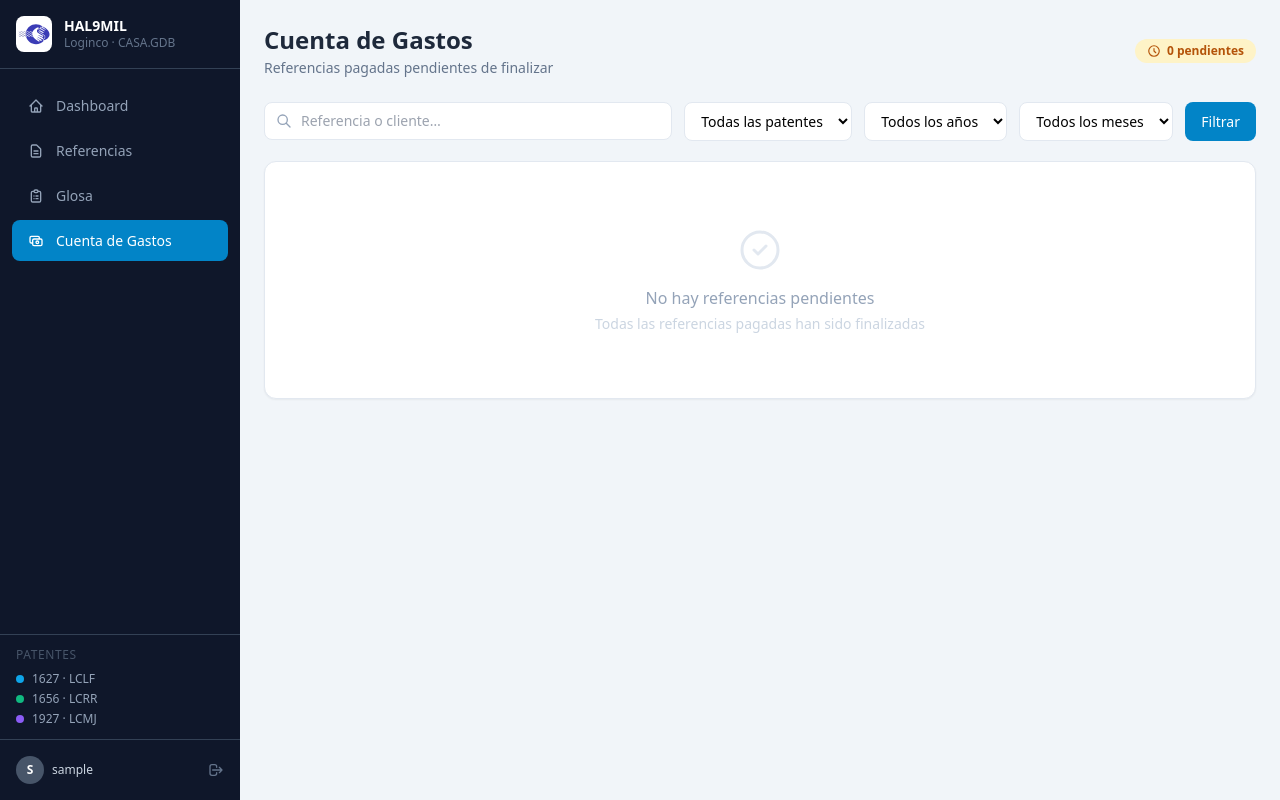
After one commit to Agencia-Aduanal-Loginco/Proyecto_HAL9MIL, a Django app: page /cuenta-gastos/ in a window 1280 px wide. The commit adds this page. Run offline with Django 5.2, Linux system fonts and the light colour scheme; a user stored in the database is signed in; tables that the repository leaves empty hold one stand-in row (values such as "Sample post"); some libraries are stand-ins or nearby versions.

Commit message:
Implementacion de modulo de Cuenta de Gastos

```diff
--- a/referencias/urls.py
+++ b/referencias/urls.py
@@ -10,5 +10,7 @@ urlpatterns = [
     path('glosa/urgente/<int:pk>/',           views.glosa_urgente,      name='glosa_urgente'),
     path('glosa/registrar/<int:pk>/',         views.glosa_registrar,    name='glosa_registrar'),
     path('glosa/concluir/<int:pk>/',          views.glosa_concluir,     name='glosa_concluir'),
+    path('cuenta-gastos/',                    views.cuenta_gastos,           name='cuenta_gastos'),
+    path('cuenta-gastos/finalizar/<int:pk>/', views.cuenta_gastos_finalizar,  name='cuenta_gastos_finalizar'),
     path('api/sync/',                    sync_views.sync_endpoint, name='api_sync'),
 ]
--- a/referencias/views.py
+++ b/referencias/views.py
@@ -9,7 +9,7 @@ from django.shortcuts import get_object_or_404, redirect, render
 from django.utils import timezone
 from django.views.decorators.http import require_POST
 
-from .models import GlosaRegistro, Referencia
+from .models import CuentaGastos, GlosaRegistro, Referencia
 
 
 # ---------------------------------------------------------------------------
@@ -443,6 +443,89 @@ def glosa_concluir(request, pk):
 # Glosa — Dashboard estadístico
 # ---------------------------------------------------------------------------
 
+# ---------------------------------------------------------------------------
+# Cuenta de Gastos
+# ---------------------------------------------------------------------------
+
+@login_required
+def cuenta_gastos(request):
+    qs = (
+        Referencia.objects
+        .filter(num_operacion__gt='', linea_captura__gt='', es_rectificacion=False)
+        .filter(cuenta_gastos__isnull=True)
+        .prefetch_related('contenedores', 'guias')
+    )
+
+    q = request.GET.get('q', '').strip()
+    if q:
+        qs = qs.filter(
+            Q(num_refe__icontains=q) | Q(nombre_cliente__icontains=q)
+        ).distinct()
+
+    patente = request.GET.get('patente', '')
+    if patente:
+        qs = qs.filter(patente=patente)
+
+    año = request.GET.get('año', '')
+    if año:
+        qs = qs.filter(fecha_pago__year=año)
+
+    mes = request.GET.get('mes', '')
+    if mes:
+        qs = qs.filter(fecha_pago__month=mes)
+
+    qs = qs.order_by('-fecha_pago')
+
+    años_disponibles = (
+        Referencia.objects
+        .filter(num_operacion__gt='', linea_captura__gt='', fecha_pago__isnull=False)
+        .values_list('fecha_pago__year', flat=True)
+        .distinct()
+        .order_by('-fecha_pago__year')
+    )
+    meses = [
+        (1,'Ene'),(2,'Feb'),(3,'Mar'),(4,'Abr'),(5,'May'),(6,'Jun'),
+        (7,'Jul'),(8,'Ago'),(9,'Sep'),(10,'Oct'),(11,'Nov'),(12,'Dic'),
+    ]
+
+    paginador = Paginator(qs, 50)
+    pagina    = paginador.get_page(request.GET.get('page', 1))
+
+    ctx = {
+        'page':             pagina,
+        'q':                q,
+        'filtro_patente':   patente,
+        'filtro_año':       año,
+        'filtro_mes':       mes,
+        'total':            qs.count(),
+        'años_disponibles': años_disponibles,
+        'meses':            meses,
+    }
+    return render(request, 'referencias/cuenta_gastos.html', ctx)
+
+
+@login_required
+@require_POST
+def cuenta_gastos_finalizar(request, pk):
+    if not request.user.is_staff:
+        return redirect('cuenta_gastos')
+    ref = get_object_or_404(
+        Referencia,
+        pk=pk,
+        num_operacion__gt='',
+        linea_captura__gt='',
+    )
+    CuentaGastos.objects.get_or_create(
+        referencia=ref,
+        defaults={
+            'nota':               request.POST.get('nota', '').strip(),
+            'fecha_finalizacion': timezone.now(),
+            'finalizado_por':     request.user,
+        },
+    )
+    return redirect('cuenta_gastos')
+
+
 @login_required
 def glosa_dashboard(request):
     now   = timezone.localtime()
--- a/templates/base.html
+++ b/templates/base.html
@@ -56,12 +56,20 @@
         Referencias
       </a>
       <a href="{% url 'glosa' %}"
-         class="sidebar-link {% if request.resolver_match.url_name == 'glosa' %}active{% endif %}">
+         class="sidebar-link {% if request.resolver_match.url_name == 'glosa' or request.resolver_match.url_name == 'glosa_dashboard' %}active{% endif %}">
         <svg class="w-4 h-4" fill="none" stroke="currentColor" viewBox="0 0 24 24">
           <path stroke-linecap="round" stroke-linejoin="round" stroke-width="2"
             d="M9 5H7a2 2 0 00-2 2v12a2 2 0 002 2h10a2 2 0 002-2V7a2 2 0 00-2-2h-2M9 5a2 2 0 002 2h2a2 2 0 002-2M9 5a2 2 0 012-2h2a2 2 0 012 2m-3 7h3m-3 4h3m-6-4h.01M9 16h.01"/>
         </svg>
         Glosa
+      </a>
+      <a href="{% url 'cuenta_gastos' %}"
+         class="sidebar-link {% if request.resolver_match.url_name == 'cuenta_gastos' or request.resolver_match.url_name == 'cuenta_gastos_finalizar' %}active{% endif %}">
+        <svg class="w-4 h-4" fill="none" stroke="currentColor" viewBox="0 0 24 24">
+          <path stroke-linecap="round" stroke-linejoin="round" stroke-width="2"
+            d="M17 9V7a2 2 0 00-2-2H5a2 2 0 00-2 2v6a2 2 0 002 2h2m2 4h10a2 2 0 002-2v-6a2 2 0 00-2-2H9a2 2 0 00-2 2v6a2 2 0 002 2zm7-5a2 2 0 11-4 0 2 2 0 014 0z"/>
+        </svg>
+        Cuenta de Gastos
       </a>
     </nav>
 
--- /dev/null
+++ b/templates/referencias/cuenta_gastos.html
@@ -0,0 +1,300 @@
+{% extends "base.html" %}
+{% block title %}Cuenta de Gastos · HAL9MIL{% endblock %}
+
+{% block content %}
+<div class="p-6">
+
+  <!-- Header -->
+  <div class="mb-6 flex items-center justify-between">
+    <div>
+      <h1 class="text-2xl font-bold text-slate-800">Cuenta de Gastos</h1>
+      <p class="text-slate-500 text-sm mt-0.5">Referencias pagadas pendientes de finalizar</p>
+    </div>
+    <div class="flex items-center gap-2">
+      <span class="inline-flex items-center gap-1.5 rounded-full bg-amber-100 text-amber-700 text-xs font-semibold px-3 py-1">
+        <svg class="w-3.5 h-3.5" fill="none" stroke="currentColor" viewBox="0 0 24 24">
+          <path stroke-linecap="round" stroke-linejoin="round" stroke-width="2"
+            d="M12 8v4l3 3m6-3a9 9 0 11-18 0 9 9 0 0118 0z"/>
+        </svg>
+        {{ total }} pendiente{{ total|pluralize:"s" }}
+      </span>
+    </div>
+  </div>
+
+  <!-- Filtros -->
+  <form method="get" class="mb-5 flex flex-wrap gap-3">
+    <!-- Búsqueda -->
+    <div class="flex-1 min-w-52">
+      <div class="relative">
+        <svg class="absolute left-3 top-1/2 -translate-y-1/2 w-4 h-4 text-slate-400"
+             fill="none" stroke="currentColor" viewBox="0 0 24 24">
+          <path stroke-linecap="round" stroke-linejoin="round" stroke-width="2"
+            d="M21 21l-6-6m2-5a7 7 0 11-14 0 7 7 0 0114 0z"/>
+        </svg>
+        <input type="text" name="q" value="{{ q }}"
+               placeholder="Referencia o cliente…"
+               class="w-full pl-9 pr-3 py-2 text-sm border border-slate-200 rounded-lg focus:outline-none focus:ring-2 focus:ring-sky-500 bg-white">
+      </div>
+    </div>
+
+    <!-- Patente -->
+    <select name="patente"
+            class="text-sm border border-slate-200 rounded-lg px-3 py-2 bg-white focus:outline-none focus:ring-2 focus:ring-sky-500">
+      <option value="">Todas las patentes</option>
+      <option value="1627" {% if filtro_patente == "1627" %}selected{% endif %}>1627 · LCLF</option>
+      <option value="1656" {% if filtro_patente == "1656" %}selected{% endif %}>1656 · LCRR</option>
+      <option value="1927" {% if filtro_patente == "1927" %}selected{% endif %}>1927 · LCMJ</option>
+    </select>
+
+    <!-- Año -->
+    <select name="año"
+            class="text-sm border border-slate-200 rounded-lg px-3 py-2 bg-white focus:outline-none focus:ring-2 focus:ring-sky-500">
+      <option value="">Todos los años</option>
+      {% for a in años_disponibles %}
+        <option value="{{ a }}" {% if filtro_año == a|stringformat:"s" %}selected{% endif %}>{{ a }}</option>
+      {% endfor %}
+    </select>
+
+    <!-- Mes -->
+    <select name="mes"
+            class="text-sm border border-slate-200 rounded-lg px-3 py-2 bg-white focus:outline-none focus:ring-2 focus:ring-sky-500">
+      <option value="">Todos los meses</option>
+      {% for num, nombre in meses %}
+        <option value="{{ num }}" {% if filtro_mes == num|stringformat:"s" %}selected{% endif %}>{{ nombre }}</option>
+      {% endfor %}
+    </select>
+
+    <button type="submit"
+            class="px-4 py-2 text-sm bg-sky-600 hover:bg-sky-700 text-white rounded-lg font-medium transition-colors">
+      Filtrar
+    </button>
+    {% if q or filtro_patente or filtro_año or filtro_mes %}
+      <a href="{% url 'cuenta_gastos' %}"
+         class="px-4 py-2 text-sm bg-slate-100 hover:bg-slate-200 text-slate-600 rounded-lg font-medium transition-colors">
+        Limpiar
+      </a>
+    {% endif %}
+  </form>
+
+  <!-- Tabla -->
+  <div class="bg-white rounded-xl border border-slate-200 overflow-hidden shadow-sm">
+    {% if page.object_list %}
+    <div class="overflow-x-auto">
+      <table class="w-full text-sm">
+        <thead>
+          <tr class="border-b border-slate-100 bg-slate-50 text-left">
+            <th class="px-4 py-3 text-xs font-semibold text-slate-500 uppercase tracking-wider">Referencia</th>
+            <th class="px-4 py-3 text-xs font-semibold text-slate-500 uppercase tracking-wider">Cliente</th>
+            <th class="px-4 py-3 text-xs font-semibold text-slate-500 uppercase tracking-wider">F. Pago</th>
+            <th class="px-4 py-3 text-xs font-semibold text-slate-500 uppercase tracking-wider">Contenedores</th>
+            <th class="px-4 py-3 text-xs font-semibold text-slate-500 uppercase tracking-wider">BL</th>
+            {% if request.user.is_staff %}
+            <th class="px-4 py-3 text-xs font-semibold text-slate-500 uppercase tracking-wider text-right">Acción</th>
+            {% endif %}
+          </tr>
+        </thead>
+        <tbody class="divide-y divide-slate-50">
+          {% for ref in page.object_list %}
+          <tr class="hover:bg-slate-50 transition-colors">
+
+            <!-- Referencia + patente -->
+            <td class="px-4 py-3">
+              <div class="flex items-center gap-2">
+                {% if ref.patente == "1627" %}
+                  <span class="w-2 h-2 rounded-full bg-sky-500 flex-shrink-0"></span>
+                {% elif ref.patente == "1656" %}
+                  <span class="w-2 h-2 rounded-full bg-emerald-500 flex-shrink-0"></span>
+                {% else %}
+                  <span class="w-2 h-2 rounded-full bg-violet-500 flex-shrink-0"></span>
+                {% endif %}
+                <a href="{% url 'detalle' ref.num_refe %}"
+                   class="font-mono font-medium text-sky-700 hover:text-sky-900 hover:underline">
+                  {{ ref.num_refe }}
+                </a>
+              </div>
+            </td>
+
+            <!-- Cliente -->
+            <td class="px-4 py-3 text-slate-700 max-w-xs truncate" title="{{ ref.nombre_cliente }}">
+              {{ ref.nombre_cliente|default:"—" }}
+            </td>
+
+            <!-- Fecha pago -->
+            <td class="px-4 py-3 text-slate-500 whitespace-nowrap">
+              {{ ref.fecha_pago|date:"d/m/Y"|default:"—" }}
+            </td>
+
+            <!-- Contenedores -->
+            <td class="px-4 py-3">
+              {% if ref.contenedores.all %}
+                <div class="flex flex-wrap gap-1">
+                  {% for cont in ref.contenedores.all %}
+                    <span class="inline-flex items-center gap-1 rounded bg-slate-100 text-slate-600 text-xs px-1.5 py-0.5 font-mono">
+                      {{ cont.num_cont }}
+                      {% if cont.tipo %}<span class="text-slate-400">{{ cont.tipo }}</span>{% endif %}
+                    </span>
+                  {% endfor %}
+                </div>
+              {% else %}
+                <span class="text-slate-300">—</span>
+              {% endif %}
+            </td>
+
+            <!-- BL / Guías -->
+            <td class="px-4 py-3">
+              {% if ref.guias.all %}
+                <div class="flex flex-wrap gap-1">
+                  {% for guia in ref.guias.all %}
+                    <span class="inline-flex items-center rounded bg-indigo-50 text-indigo-700 text-xs px-1.5 py-0.5 font-mono">
+                      {% if guia.tipo_guia == "H" %}<span class="text-indigo-400 mr-0.5">H·</span>{% endif %}
+                      {{ guia.numero_guia }}
+                    </span>
+                  {% endfor %}
+                </div>
+              {% else %}
+                <span class="text-slate-300">—</span>
+              {% endif %}
+            </td>
+
+            <!-- Botón Finalizar (solo staff) -->
+            {% if request.user.is_staff %}
+            <td class="px-4 py-3 text-right">
+              <button
+                onclick="abrirModal({{ ref.pk }}, '{{ ref.num_refe|escapejs }}')"
+                class="inline-flex items-center gap-1.5 px-3 py-1.5 text-xs font-semibold bg-emerald-600 hover:bg-emerald-700 text-white rounded-lg transition-colors">
+                <svg class="w-3.5 h-3.5" fill="none" stroke="currentColor" viewBox="0 0 24 24">
+                  <path stroke-linecap="round" stroke-linejoin="round" stroke-width="2"
+                    d="M5 13l4 4L19 7"/>
+                </svg>
+                Finalizar
+              </button>
+            </td>
+            {% endif %}
+
+          </tr>
+          {% endfor %}
+        </tbody>
+      </table>
+    </div>
+
+    <!-- Paginación -->
+    {% if page.has_other_pages %}
+    <div class="px-4 py-3 border-t border-slate-100 flex items-center justify-between text-sm text-slate-500">
+      <span>Página {{ page.number }} de {{ page.paginator.num_pages }} · {{ total }} registros</span>
+      <div class="flex gap-2">
+        {% if page.has_previous %}
+          <a href="?{% if q %}q={{ q }}&{% endif %}{% if filtro_patente %}patente={{ filtro_patente }}&{% endif %}{% if filtro_año %}año={{ filtro_año }}&{% endif %}{% if filtro_mes %}mes={{ filtro_mes }}&{% endif %}page={{ page.previous_page_number }}"
+             class="px-3 py-1 rounded border border-slate-200 hover:bg-slate-100 transition-colors">← Ant</a>
+        {% endif %}
+        {% if page.has_next %}
+          <a href="?{% if q %}q={{ q }}&{% endif %}{% if filtro_patente %}patente={{ filtro_patente }}&{% endif %}{% if filtro_año %}año={{ filtro_año }}&{% endif %}{% if filtro_mes %}mes={{ filtro_mes }}&{% endif %}page={{ page.next_page_number }}"
+             class="px-3 py-1 rounded border border-slate-200 hover:bg-slate-100 transition-colors">Sig →</a>
+        {% endif %}
+      </div>
+    </div>
+    {% endif %}
+
+    {% else %}
+    <div class="py-16 text-center">
+      <svg class="w-12 h-12 mx-auto text-slate-200 mb-3" fill="none" stroke="currentColor" viewBox="0 0 24 24">
+        <path stroke-linecap="round" stroke-linejoin="round" stroke-width="1.5"
+          d="M9 12l2 2 4-4m6 2a9 9 0 11-18 0 9 9 0 0118 0z"/>
+      </svg>
+      <p class="text-slate-400 font-medium">No hay referencias pendientes</p>
+      <p class="text-slate-300 text-sm mt-1">
+        {% if q or filtro_patente or filtro_año or filtro_mes %}
+          Prueba ajustando los filtros
+        {% else %}
+          Todas las referencias pagadas han sido finalizadas
+        {% endif %}
+      </p>
+    </div>
+    {% endif %}
+  </div>
+
+</div>
+
+<!-- Modal de finalización -->
+{% if request.user.is_staff %}
+<div id="modal-finalizar"
+     class="fixed inset-0 z-50 hidden items-center justify-center bg-black/50 backdrop-blur-sm">
+  <div class="bg-white rounded-2xl shadow-2xl w-full max-w-md mx-4">
+    <!-- Header -->
+    <div class="flex items-center justify-between px-6 py-4 border-b border-slate-100">
+      <div>
+        <h2 class="text-base font-semibold text-slate-800">Finalizar cuenta de gastos</h2>
+        <p id="modal-ref-label" class="text-xs text-slate-500 mt-0.5 font-mono"></p>
+      </div>
+      <button onclick="cerrarModal()"
+              class="text-slate-400 hover:text-slate-600 transition-colors">
+        <svg class="w-5 h-5" fill="none" stroke="currentColor" viewBox="0 0 24 24">
+          <path stroke-linecap="round" stroke-linejoin="round" stroke-width="2" d="M6 18L18 6M6 6l12 12"/>
+        </svg>
+      </button>
+    </div>
+
+    <!-- Body -->
+    <form id="form-finalizar" method="post" action="">
+      {% csrf_token %}
+      <div class="px-6 py-5">
+        <label class="block text-sm font-medium text-slate-700 mb-2">
+          Nota de finalización <span class="text-slate-400 font-normal">(opcional)</span>
+        </label>
+        <textarea name="nota" rows="4"
+                  placeholder="Agrega una observación o comentario sobre esta cuenta de gastos…"
+                  class="w-full text-sm border border-slate-200 rounded-lg px-3 py-2.5 focus:outline-none focus:ring-2 focus:ring-emerald-500 resize-none placeholder-slate-300"></textarea>
+
+        <div class="mt-3 flex items-center gap-2 text-xs text-slate-400">
+          <svg class="w-3.5 h-3.5 text-slate-300" fill="none" stroke="currentColor" viewBox="0 0 24 24">
+            <path stroke-linecap="round" stroke-linejoin="round" stroke-width="2"
+              d="M12 8v4l3 3m6-3a9 9 0 11-18 0 9 9 0 0118 0z"/>
+          </svg>
+          Se registrará la fecha/hora y el usuario actual ({{ request.user.username }}).
+        </div>
+      </div>
+
+      <!-- Footer -->
+      <div class="px-6 py-4 border-t border-slate-100 flex justify-end gap-3">
+        <button type="button" onclick="cerrarModal()"
+                class="px-4 py-2 text-sm font-medium text-slate-600 hover:bg-slate-100 rounded-lg transition-colors">
+          Cancelar
+        </button>
+        <button type="submit"
+                class="px-5 py-2 text-sm font-semibold bg-emerald-600 hover:bg-emerald-700 text-white rounded-lg transition-colors flex items-center gap-2">
+          <svg class="w-4 h-4" fill="none" stroke="currentColor" viewBox="0 0 24 24">
+            <path stroke-linecap="round" stroke-linejoin="round" stroke-width="2" d="M5 13l4 4L19 7"/>
+          </svg>
+          Confirmar finalización
+        </button>
+      </div>
+    </form>
+  </div>
+</div>
+
+<script>
+  function abrirModal(pk, numRefe) {
+    document.getElementById('modal-ref-label').textContent = numRefe;
+    document.getElementById('form-finalizar').action = '/cuenta-gastos/finalizar/' + pk + '/';
+    const modal = document.getElementById('modal-finalizar');
+    modal.classList.remove('hidden');
+    modal.classList.add('flex');
+  }
+
+  function cerrarModal() {
+    const modal = document.getElementById('modal-finalizar');
+    modal.classList.add('hidden');
+    modal.classList.remove('flex');
+    document.querySelector('#form-finalizar textarea[name="nota"]').value = '';
+  }
+
+  document.getElementById('modal-finalizar').addEventListener('click', function(e) {
+    if (e.target === this) cerrarModal();
+  });
+
+  document.addEventListener('keydown', function(e) {
+    if (e.key === 'Escape') cerrarModal();
+  });
+</script>
+{% endif %}
+
+{% endblock %}
```
Also changed, not shown: referencias/admin.py (+18 -1 lines), referencias/models.py (+20 -0 lines), referencias/migrations/0009_cuenta_gastos.py (added).
